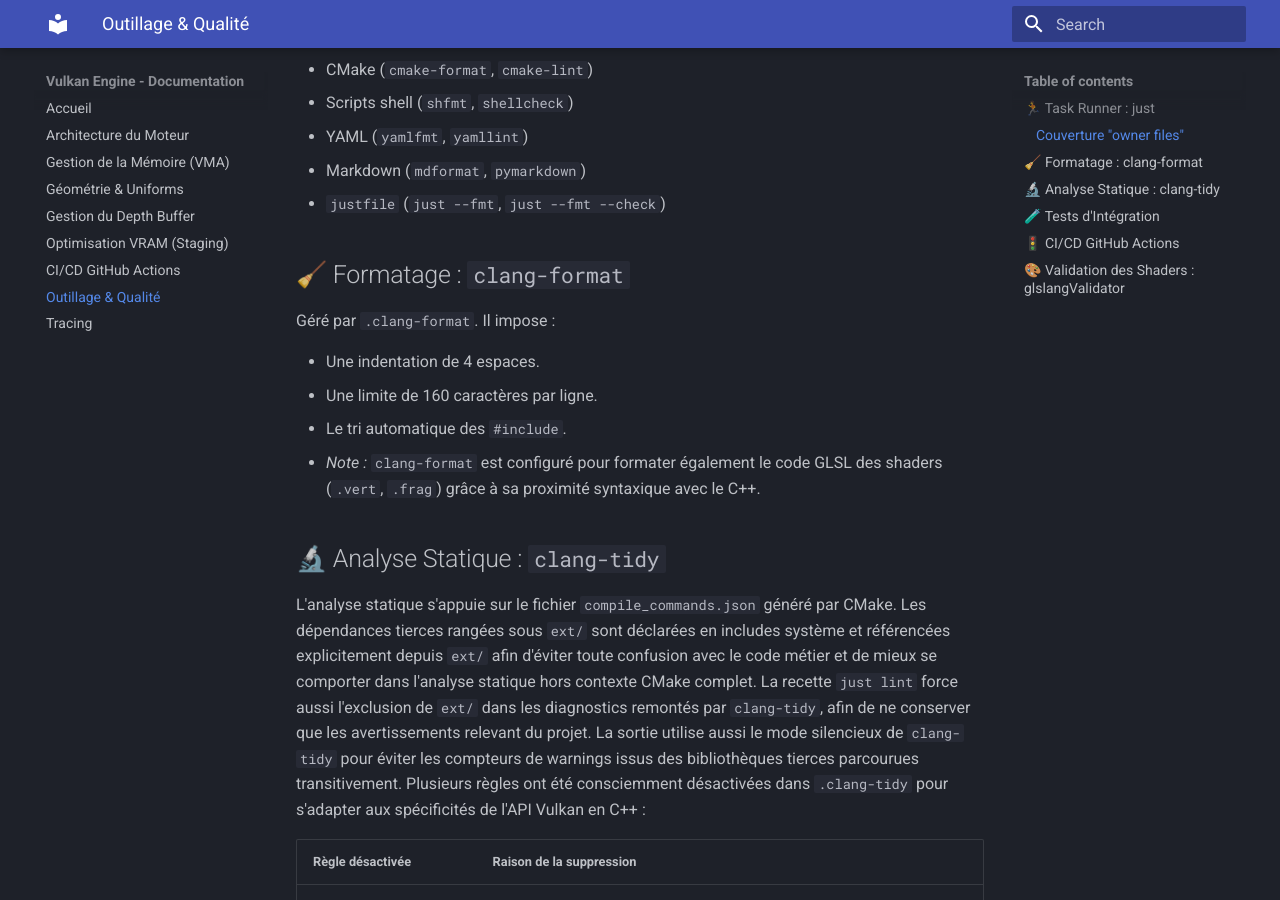
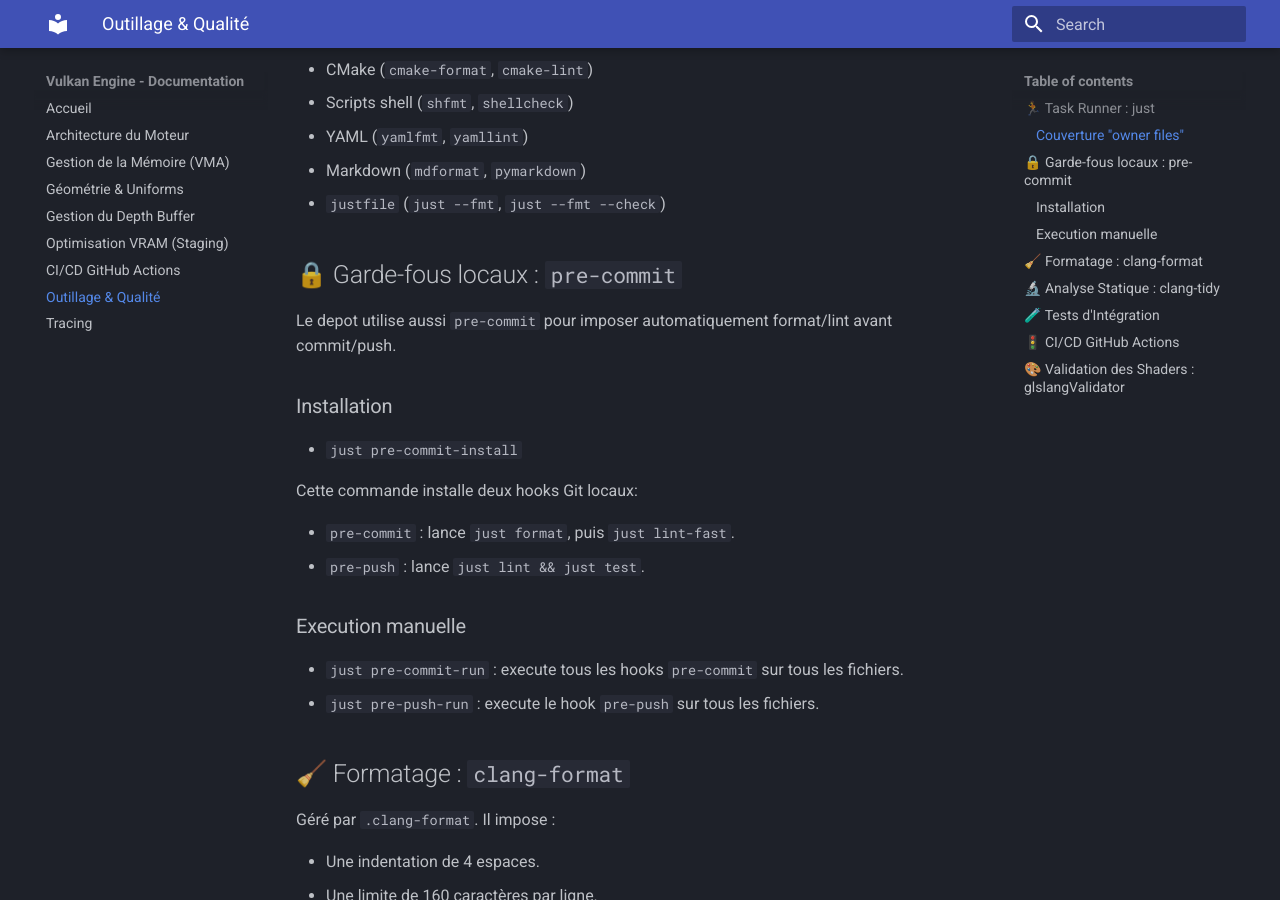
Before and after one commit to yoyonel/suckless-vulkan, an MkDocs documentation site: the page built from docs/tooling.md, in a window 1280 px wide and 900 px high, scrolled down 687 px. Built offline with MkDocs 1.6.1 and Material for MkDocs 9.7.7, drawn with Linux system fonts in a browser that asks for light colours.

Commit message:
chore(devx): enforce pre-commit and pre-push quality gates

```diff
--- a/docs/tooling.md
+++ b/docs/tooling.md
@@ -24,6 +24,24 @@ Le pipeline `format`/`lint` couvre explicitement :
 - YAML (`yamlfmt`, `yamllint`)
 - Markdown (`mdformat`, `pymarkdown`)
 - `justfile` (`just --fmt`, `just --fmt --check`)
+
+## 🔒 Garde-fous locaux : `pre-commit`
+
+Le depot utilise aussi `pre-commit` pour imposer automatiquement format/lint avant commit/push.
+
+### Installation
+
+- `just pre-commit-install`
+
+Cette commande installe deux hooks Git locaux:
+
+- `pre-commit` : lance `just format`, puis `just lint-fast`.
+- `pre-push` : lance `just lint && just test`.
+
+### Execution manuelle
+
+- `just pre-commit-run` : execute tous les hooks `pre-commit` sur tous les fichiers.
+- `just pre-push-run` : execute le hook `pre-push` sur tous les fichiers.
 
 ## 🧹 Formatage : `clang-format`
 
```
Also changed, not shown: .pre-commit-config.yaml (added, +24 -0 lines), docs/ci_cd.md (+7 -7 lines), 3 other files.
